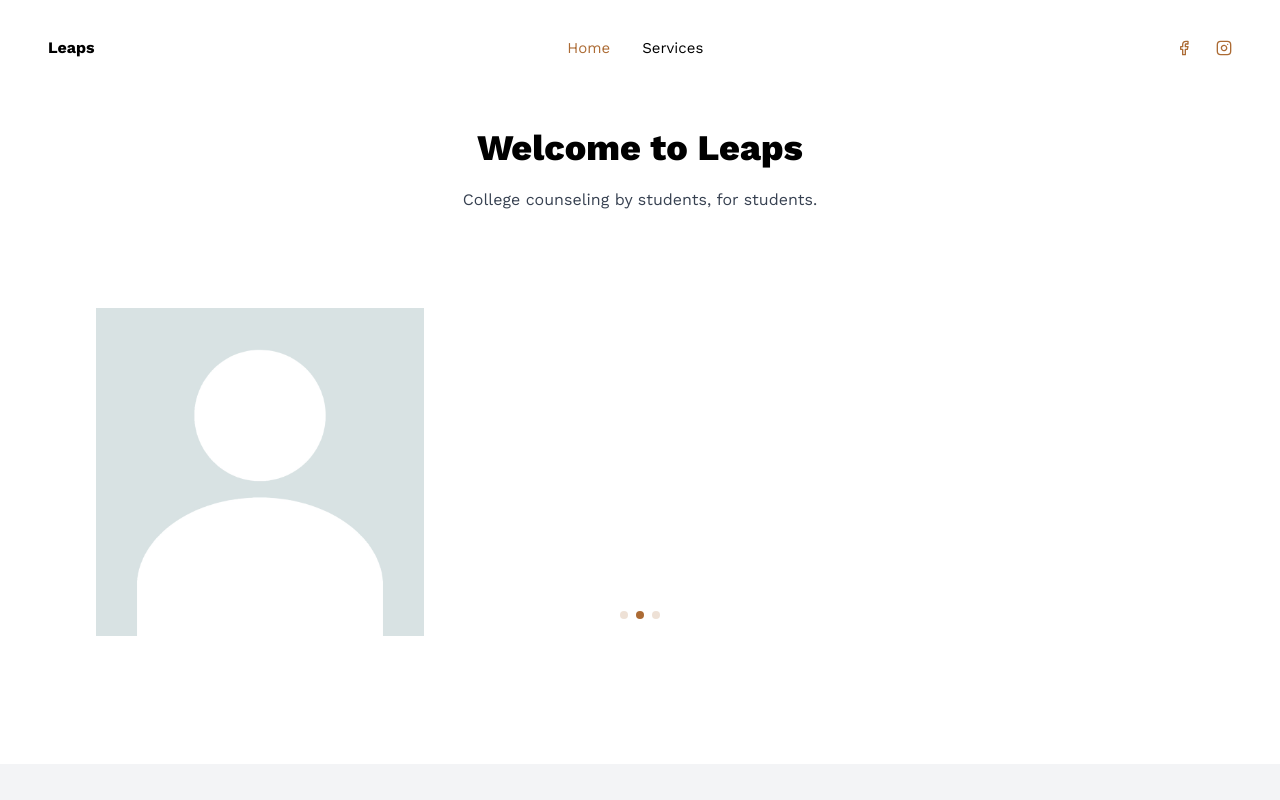
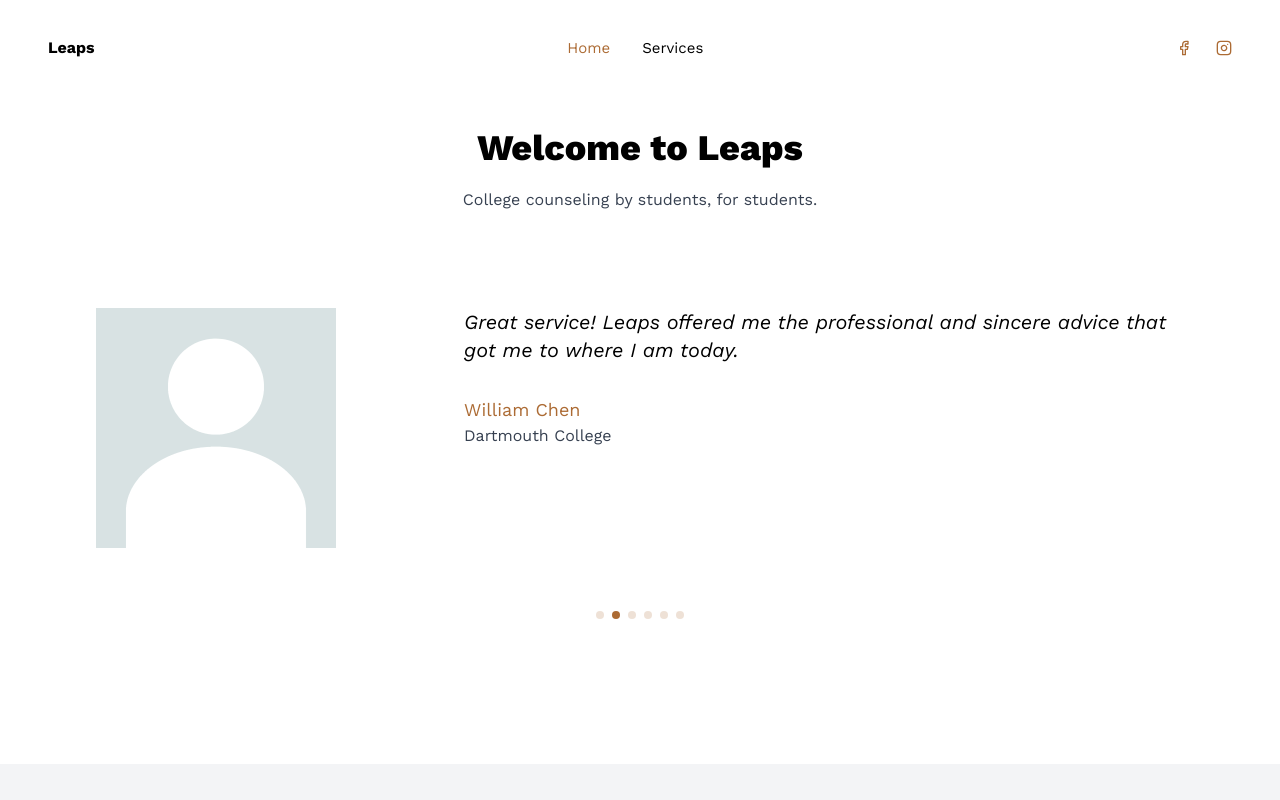
Before and after one commit to aawang1999/leaps, a React (Create React App) app: page / in a window 1280 px wide. Shown: the top 800 px of the page. Built offline with nearby package versions, Linux system fonts and the light colour scheme; a web font is replaced by a local one.

Commit message:
Updated testimonials slider etc

```diff
--- a/src/components/Hero.js
+++ b/src/components/Hero.js
@@ -6,7 +6,7 @@ const Hero = () => {
     <section id="home" className='section bg-primary'>
       <div className="container mx-auto">
         <div className="flex flex-col items-center text-center">
-          <h2 className='section-title relative before:absolute before:opacity-40 before:-top-[2rem] before:-left-1/2 before:hidden before:lg:block text-black'>
+          <h2 className='section-title relative before:absolute before:opacity-40 before:-top-[2rem] before:-left-1/2 before:hidden before:lg:block text-black mt-[50px] lg:mt-[0px]'>
             Welcome to Leaps
           </h2>
           <p className='subtitle text-gray-700'>
--- a/src/components/TestimonialSlider.js
+++ b/src/components/TestimonialSlider.js
@@ -16,11 +16,18 @@ const TestimonialSlider = () => {
         className='mySwiper'
       >
         {testimonials.map((item, index) => {
-          const { authorImg, authorText, authorName, authorPosition } = item
+          const { authorImg, authorText, authorName, authorCollege } = item
           return <SwiperSlide key={index}>
             <div className="flex flex-col lg:flex-row gap-12 lg:gap-32">
               <div className="w-48 h-48 lg:w-[328px] lg:h-[328px]">
                 <img src={authorImg} alt="" />
+              </div>
+              <div className="flex flex-col max-w-3xl">
+                <h5 className='font-body text-xl mb-8 italic font-normal text-black'>{authorText}</h5>
+                <div>
+                  <p className='text-lg text-accent'>{authorName}</p>
+                  <p className='text-gray-700 mb-[50px] xl:mb-0'>{authorCollege}</p>
+                </div>
               </div>
             </div>
           </SwiperSlide>
--- a/src/data.js
+++ b/src/data.js
@@ -101,23 +101,38 @@ export const servicesData = [
 export const testimonials = [
   {
     authorImg: BlankPerson,
-    authorText:
-      'Love the simplicity of the service and the prompt customer support. We can’t imagine working without it.',
-    authorName: 'Olivia Doe',
-    authorPosition: 'Head of Design, Google',
+    authorText: 'Great service! Leaps offered me the professional and sincere advice that got me to where I am today.',
+    authorName: 'William Chen',
+    authorCollege: 'Dartmouth College',
   },
   {
     authorImg: BlankPerson,
-    authorText:
-      'Love the simplicity of the service and the prompt customer support. We can’t imagine working without it.',
-    authorName: 'Olivia Doe',
-    authorPosition: 'Head of Design, Google',
+    authorText: 'Great service! Leaps offered me the professional and sincere advice that got me to where I am today.',
+    authorName: 'William Chen',
+    authorCollege: 'Dartmouth College',
   },
   {
     authorImg: BlankPerson,
-    authorText:
-      'Love the simplicity of the service and the prompt customer support. We can’t imagine working without it.',
-    authorName: 'Olivia Doe',
-    authorPosition: 'Head of Design, Google',
+    authorText: 'Great service! Leaps offered me the professional and sincere advice that got me to where I am today.',
+    authorName: 'William Chen',
+    authorCollege: 'Dartmouth College',
+  },
+  {
+    authorImg: BlankPerson,
+    authorText: 'Great service! Leaps offered me the professional and sincere advice that got me to where I am today.',
+    authorName: 'William Chen',
+    authorCollege: 'Dartmouth College',
+  },
+  {
+    authorImg: BlankPerson,
+    authorText: 'Great service! Leaps offered me the professional and sincere advice that got me to where I am today.',
+    authorName: 'William Chen',
+    authorCollege: 'Dartmouth College',
+  },
+  {
+    authorImg: BlankPerson,
+    authorText: 'Great service! Leaps offered me the professional and sincere advice that got me to where I am today.',
+    authorName: 'William Chen',
+    authorCollege: 'Dartmouth College',
   },
 ]
```
